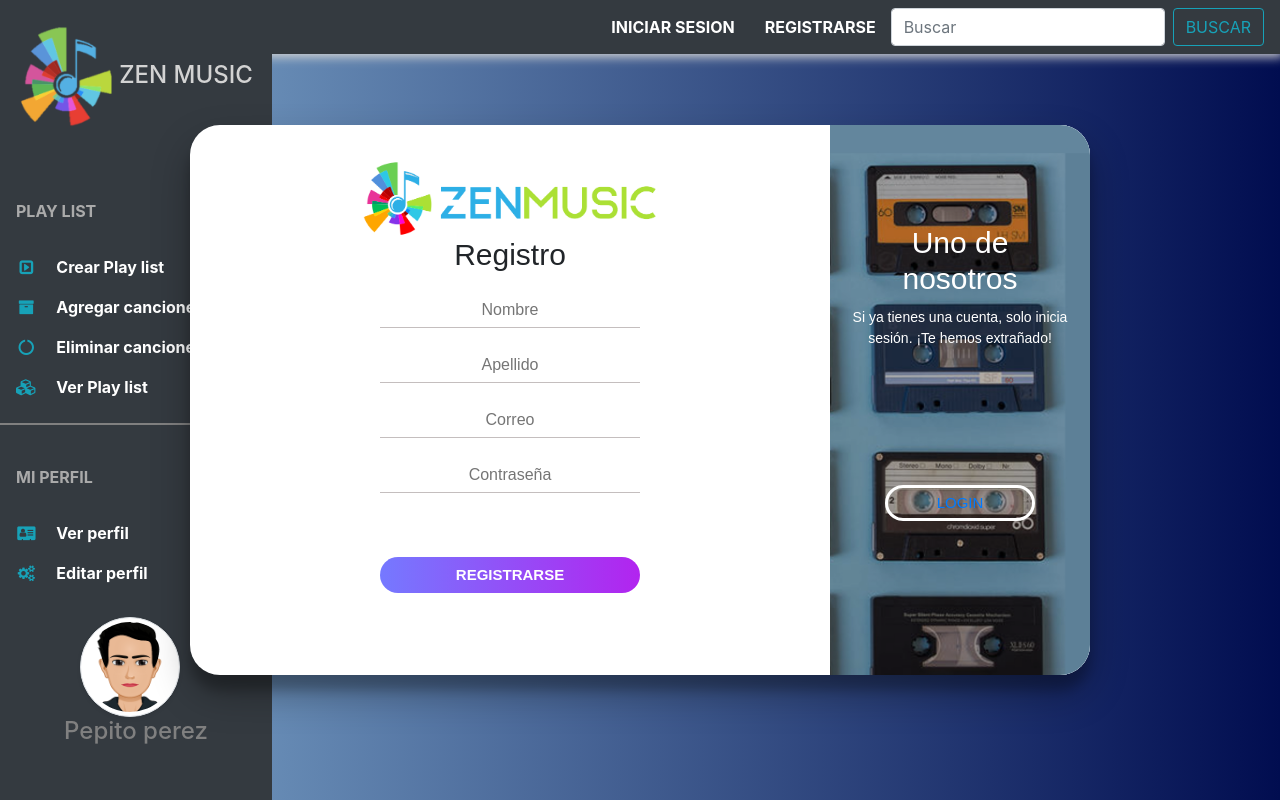
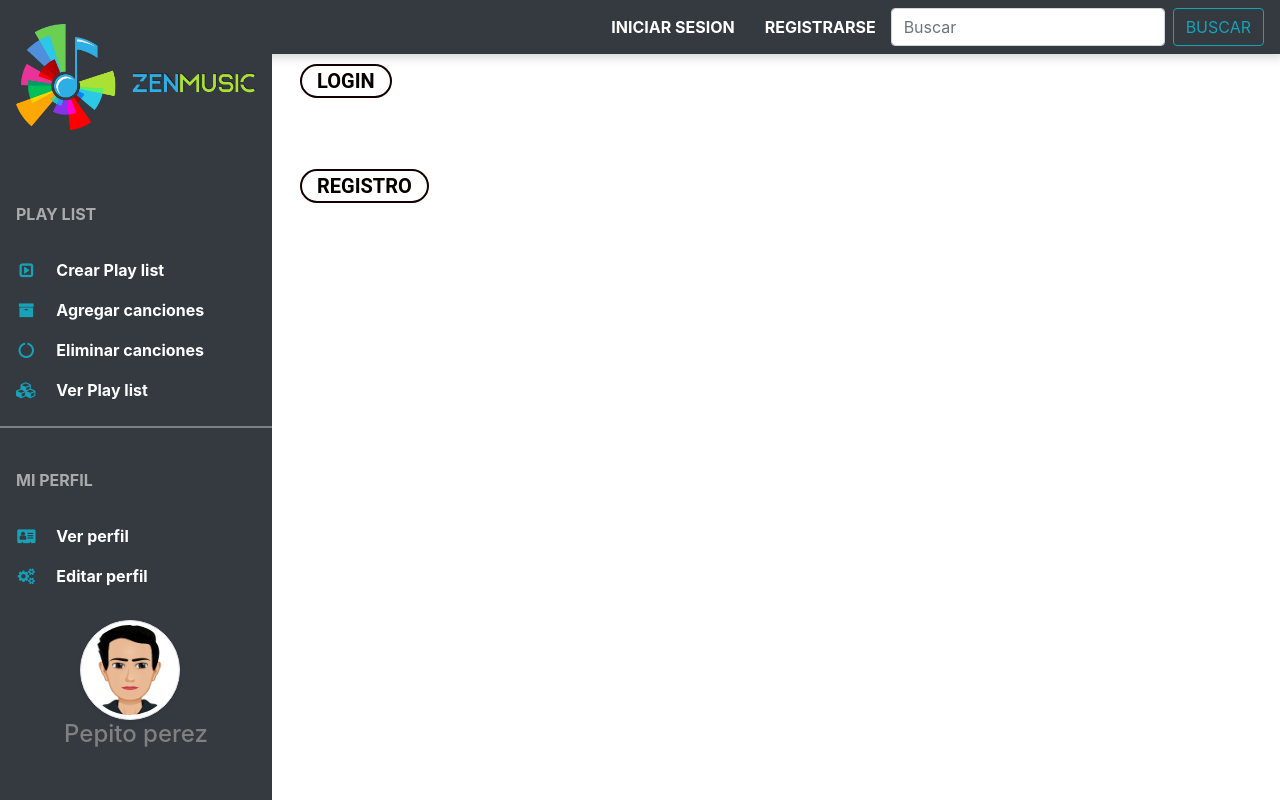
Before and after one commit to rrincong34/ZenMusic2, an Angular app in the folder front/: page / in a window 1280 px wide. Built offline with nearby package versions, Linux system fonts and the light colour scheme.

Commit message:
Actualizacion front

```diff
--- a/front/src/app/app.component.html
+++ b/front/src/app/app.component.html
@@ -1,2 +1,3 @@
 <app-menu></app-menu>
+
 <router-outlet></router-outlet>
--- a/front/src/app/components/home/home.component.css
+++ b/front/src/app/components/home/home.component.css
@@ -0,0 +1,137 @@
+
+.inicio {
+
+margin-left: 200px;
+
+
+
+
+}
+
+
+body {
+    font-family: "Roboto", sans-serif;
+}
+
+#video {
+    position: fixed;
+    right: 0;
+    bottom: 0;
+    left: 0;
+    min-height: 100%;
+    min-width: 100%;
+    /* align-content: center; */
+}
+
+.section {
+    position: fixed;
+    color: rgb(20, 1, 1);
+    vertical-align: middle;
+}
+
+.row {
+    color: rgb(10, 1, 1);
+    position: relative;
+    margin-top: 20%;
+    text-align: center;
+}
+
+.row .iconosRedes {
+    color: red;
+}
+
+b {
+    color: hsl(0, 100%, 1%);
+}
+
+
+/* boton animado */
+
+.center {
+    /* display: flex;  */
+    margin-left: 10%;
+    /* align-items: center; */
+    display: inline;
+}
+
+a {
+    margin-right: 50px;
+}
+
+.botonAnimado {
+    margin-top: 4rem;
+    position: relative;
+    display: inline-block;
+    /*centrar*/
+    font-size: 20px;
+    border-radius: 8rem;
+    /*esquinas redondas*/
+    padding-left: 15px;
+    padding-right: 15px;
+    border: 2px solid #130101;
+    /* color: #ffffff; */
+    text-decoration: none;
+    overflow: hidden;
+    z-index: 1;
+    transition: 0.3s ease-in;
+}
+
+
+/*iconos*/
+
+ion-icon {
+    font-size: 25px;
+    margin-top: 5px;
+}
+
+.iconoIndex {
+    color: white;
+    font-size: 40px;
+}
+
+.iconoIndex:hover {
+    color: #1f53c5;
+}
+
+.botonAnimado:hover {
+    color: white;
+    text-decoration: none;
+}
+
+.botonAnimado:before {
+    content: "";
+    position: absolute;
+    background-color: #1f53c5;
+    bottom: 0;
+    left: 0;
+    /*para que sea de izquierda a derecha*/
+    right: 100%;
+    top: 0;
+    /*para que sea de abajo hacia arriba*/
+    /* right: 0;
+      top: 100%; */
+    z-index: -1;
+    transition: 0.3s ease-in;
+}
+
+.botonAnimado:hover::before {
+    right: 0;
+    /*para que sea de abajo hacia arriba*/
+    /* top: 0; */
+}
+
+#buttonOne {
+    position: absolute;
+    /* position: relative; */
+    left: 15%;
+    top: 70%;
+    border-color: blue;
+    border-radius: 15px;
+    /* height: 50px;
+    width: 100px; */
+    transition: top ease 3s;
+}
+
+#buttonOne:hover {
+    top: 40%;
+}
--- a/front/src/app/components/home/home.component.html
+++ b/front/src/app/components/home/home.component.html
@@ -7,9 +7,9 @@
         <div class="section">
 
         </div>
-        <div class="row" class="inicio">
+        <div  class="inicio">
                 <div class="col-sm">
-                <a href="#" class="botonAnimado"><b>LOGIN</b>
+                    <a  routerLink="/login"  class="botonAnimado"><b>LOGIN</b>
                         <!-- <ion-icon name="play"></ion-icon> -->
                     </a>
                 </div>
@@ -18,7 +18,7 @@
     -->
                 </div>
                 <div class="col-sm">
-                <a href="#" class="botonAnimado"><b>REGISTRO</b>
+                    <a  routerLink="/registro"  class="botonAnimado"><b>REGISTRO</b>
                     <!--  <ion-icon name="person-add"></ion-icon> -->
                     </a>
                 </div>
--- a/front/src/app/components/menu/menu.component.css
+++ b/front/src/app/components/menu/menu.component.css
@@ -1,3 +1,6 @@
+
+
+
 
 
   .text-gray {
@@ -24,7 +27,7 @@ box-shadow: 3px 3px 10px lightgray;
 }
 
 .tituloNavHorizontal:hover{
-    color: rgb(32, 175, 241);
+    color: rgb(45, 175, 230);
     font-size: large;
 }
 
--- a/front/src/app/components/menu/menu.component.html
+++ b/front/src/app/components/menu/menu.component.html
@@ -3,10 +3,10 @@
     <a class="navbar-brand"></a>
     <form class="form-inline">
         <div class="nav-item">
-            <a class="nav-link" class="tituloNavHorizontal" routerLink="/login" target="blank_" tabindex="-1" aria-disabled="true">INICIAR SESION</a>
+            <a class="nav-link" class="tituloNavHorizontal" routerLink="/login">INICIAR SESION</a>
         </div>
         <div class="nav-item">
-            <a class="nav-link" class="tituloNavHorizontal" routerLink="/" target="blank_" tabindex="-1" aria-disabled="true">REGISTRARSE </a>
+            <a class="nav-link" class="tituloNavHorizontal" routerLink="/registro" >REGISTRARSE </a>
         </div>
       <input class="form-control mr-sm-2" type="search" placeholder="Buscar" aria-label="Search">
       <button class="btn btn-outline-info my-2 my-sm-0 " type="submit">BUSCAR</button>
@@ -21,12 +21,13 @@
   <div class="py-4 px-3 mb-4 bg-dark">
     <div class="media d-flex align-items-center bg-dark">
         <div *ngFor="let img of imagen1">
-            <img id="img" width="100" [src] = "img" />
+            <img style="width: 240px;" id="img" width="100" [src] = "img" />
         </div>
 
-     <div class="media-body">
+     <!-- <div class="media-body">
         <h4 id="tituloNav" class="m-0">ZEN MUSIC</h4>
-      </div>
+      </div> -->
+
     </div>
   </div>
 <br>
@@ -69,18 +70,27 @@
             </a>
     </li>
     <li class="nav-item">
-      <a routerLink="/#" class="nav-link text-dark bg-dark">
+      <a routerLink="/perfil" class="nav-link text-dark bg-dark">
                 <i class="fa fa-cogs mr-3 text-info fa-fw"></i>
                 Editar perfil
             </a>
     </li>
   </ul>
   <br>
+
+
+<!-- Cargar  la imagen del formulario perfil-->
+
+  <!-- <img id="imgUsuario" src="{{ url + 'obtenerImagen/' + identidad.imagen }}"  style="height: 100px; border-radius: 40px; margin: auto;
+  display: block; " />   -->
+
+
+
   <div class="fotoUsuario">
-  <div class="media d-flex align-items-center">
-      <img id="foto" src="../../../assets/img/foto.png" alt="..." width="100" class="mr-3 rounded-circle img-thumbnail shadow-sm">
-    </div>
-      <h4>Pepito perez</h4>
+    <div class="media d-flex align-items-center">
+        <img id="foto" src="../../../assets/img/foto.png" alt="..." width="100" class="mr-3 rounded-circle img-thumbnail shadow-sm">
+      </div>
+        <h4>Pepito perez</h4>
     </div>
 
 </div>
--- a/front/src/app/components/registro/registro.component.css
+++ b/front/src/app/components/registro/registro.component.css
@@ -1,4 +1,14 @@
 /* Estilos para el formulario de registro */
+
+
+@media (max-width:480px) {
+body {
+  padding: 0 4rem;
+}
+
+}
+
+
 
 
 *, *:before, *:after{
--- a/front/src/app/components/registro/registro.component.html
+++ b/front/src/app/components/registro/registro.component.html
@@ -1,5 +1,6 @@
 
 <body>
+
 
 
 <div class="cont">
@@ -57,4 +58,6 @@
 </div>
 
 
+
+
 </body>
--- a/front/src/app/services/app-routing.module.ts
+++ b/front/src/app/services/app-routing.module.ts
@@ -5,6 +5,7 @@ import { NgModule} from '@angular/core';
 import { RegistroComponent} from './components/registro/registro.component';
 import { LoginComponent} from './components/login/login.component';
 import { PerfilUsuarioComponent} from './components/perfil-usuario/perfil-usuario.component';
+
 
 const routes: Routes = [
 
--- a/front/src/index.html
+++ b/front/src/index.html
@@ -2,7 +2,7 @@
 <html lang="en">
 <head>
   <meta charset="utf-8">
-  <title>ZenMusic</title>
+  <title>ZenMusic ♪♫ </title>
   <base href="/">
   <meta name="viewport" content="width=device-width, initial-scale=1">
   <link rel="icon" type="image/x-icon" href="favicon.ico">
@@ -14,6 +14,10 @@
 <script src="https://stackpath.bootstrapcdn.com/bootstrap/4.5.0/js/bootstrap.min.js" integrity="sha384-OgVRvuATP1z7JjHLkuOU7Xw704+h835Lr+6QL9UvYjZE3Ipu6Tp75j7Bh/kR0JKI" crossorigin="anonymous"></script>
 <!-- Favicon -->
 <link rel="stylesheet" href="https://stackpath.bootstrapcdn.com/font-awesome/4.7.0/css/font-awesome.min.css">
+
+
+
+
 </head>
 <body>
   <app-root></app-root>
```
Also changed, not shown: front/src/app/app-routing.module.ts (+7 -3 lines), front/src/assets/img/logo-solo.png, 1 other file (tests, documents, lock files or other folders). Lines whose indentation alone changed are shown as unchanged.
